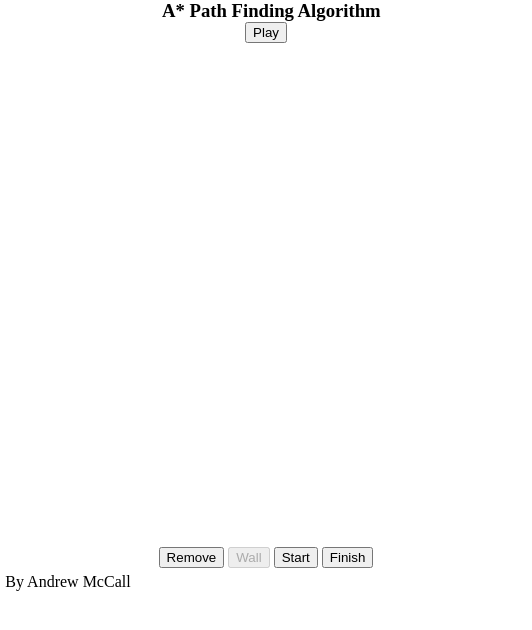
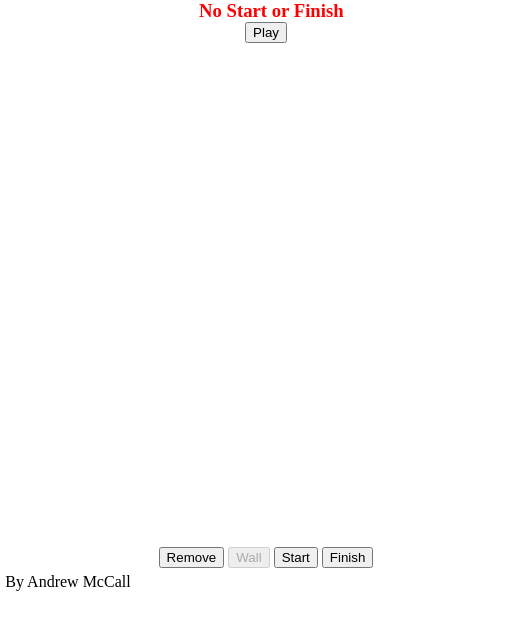
Before and after one commit to Andrew-McCall/electronPathFinder, an Electron app: page main.html in a window 532 px wide. Both pictures are taken after a click on the button "Play". Drawn offline with Linux system fonts and the light colour scheme.

Commit message:
Added Output

```diff
--- a/main.html
+++ b/main.html
@@ -8,14 +8,18 @@
     <style>
         canvas{background-color: plum;}
         body{margin: auto;}
+        #log{
+            margin:0%;
+            margin-left: 2%;
+        }
     </style>
 
     <script defer src="src/main.js"></script>
 
 </head>
 <body unselectable="on">
-    <div style="margin-left: auto; text-align: center">
-        <h3 style="margin:0%; margin-left: 2%;">A* Path Finding Algorithm</h3> <button id="play">Play</button>
+    <div id="topbar" style="margin-left: auto; text-align: center">
+        <h3 id="log">A* Path Finding Algorithm</h3> <button id="play">Play</button>
     </div>
 
     <div>
--- a/src/main.js
+++ b/src/main.js
@@ -1,5 +1,7 @@
 const playButton = document.getElementById("play");
 const editor = document.getElementById("editor").children
+
+const output = document.getElementById("log");
 
 const canvas = document.getElementById('canvas');
 const ctx = canvas.getContext('2d');
@@ -21,6 +23,7 @@ function writeData(x, y, value) {
 
 let distance = new Array(SIZE * SIZE).fill(null);
 function calculate() {
+
     function surrounding(current) {
         current.complete = true;
         for (let dx = -1; dx < 2; dx++){
@@ -40,6 +43,10 @@ function calculate() {
             }
         }
     }
+
+    output.innerHTML = "A* Path Finding Algorithm"
+    output.style = "color: black;"
+
     distance = new Array(SIZE * SIZE).fill(null);
 
     let start = null;
@@ -63,7 +70,8 @@ function calculate() {
     }
 
     if (!start || !goal) {
-        console.log("TODO: Error for no start/goal")
+        output.innerHTML = "No Start or Finish"
+        output.style = "color: red;"
     } else {
         distance[start.x + start.y * SIZE] = {to:99999,from:0,path:{x:start.x, y:start.y}, x:start.x, y:start.y}
         start = distance[start.x + start.y * SIZE]
@@ -96,6 +104,7 @@ function calculate() {
         }
 
         lowest = distance[goal.x + goal.y * SIZE]
+        if (lowest){
             while (lowest.from !== 0){
                 ctx.fillStyle = 'pink';
                 ctx.fillRect(lowest.x * SCALE, lowest.y * SCALE, SCALE, SCALE);
@@ -116,6 +125,11 @@ function calculate() {
                 }
                 lowest = currentLowest
             }
+        }else{
+            output.innerHTML = "Impossible Path"
+            output.style = "color: red;"
+        }
+
 
 
     }
```
Lines whose indentation alone changed are shown as unchanged.
